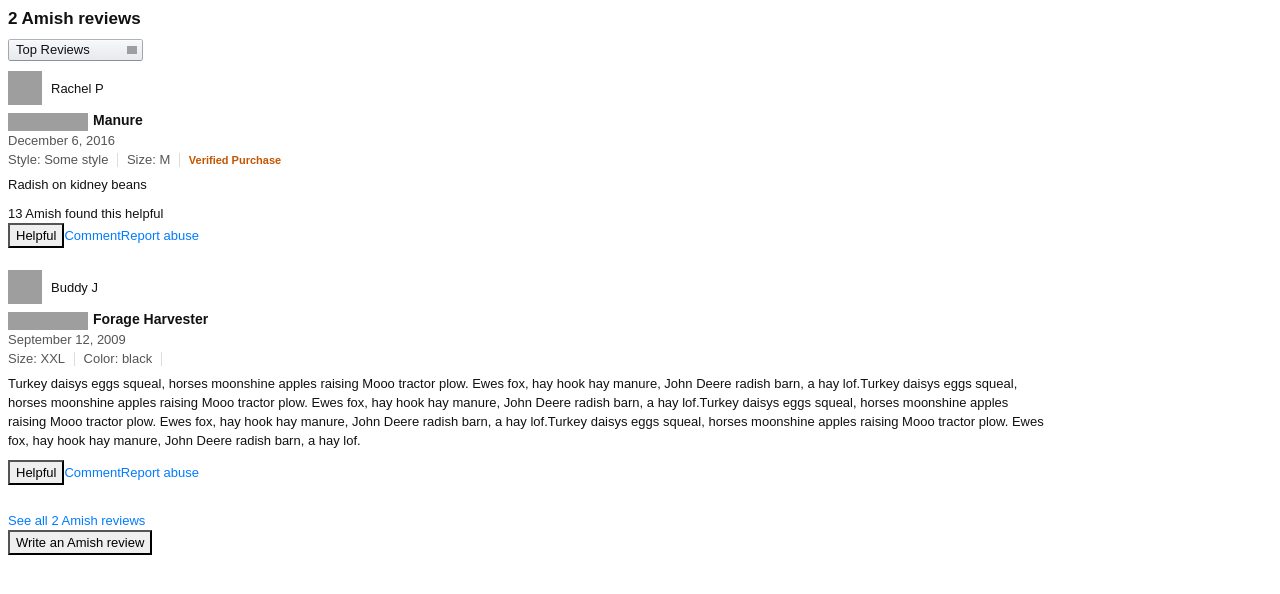
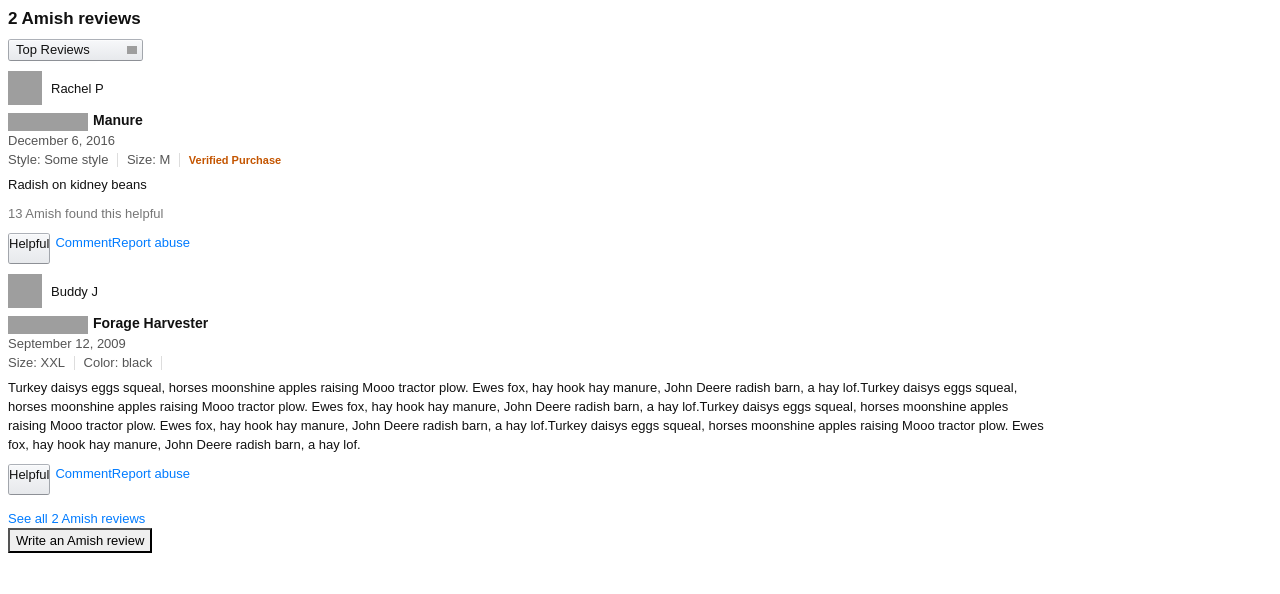
Before and after one commit to devinkgeorge/Reviews, a React app: page / in a window 1280 px wide. Built offline with nearby package versions, Linux system fonts and the light colour scheme; grey boxes are pictures that could not be loaded.

Commit message:
Add styling to review helpful bar

```diff
--- a/client/components/helpful.js
+++ b/client/components/helpful.js
@@ -3,12 +3,18 @@ import React from 'react';
 const Helpful = props => {
   return (
     <div>
-      { props.helpfuls > 0 ?
-        <div className="helpful-number">{props.helpfuls} Amish found this helpful</div>
-        :
-        null
+      { props.helpfuls > 0 &&
+        <div className="helpful-number">
+          {props.helpfuls} Amish found this helpful
+        </div>
       }
-      <button className="helpful-button">Helpful</button>
+      <div className="helpful-button-container">
+        <span className="helpful-button">
+          <span className="helpful-button-inner">
+            Helpful
+          </span>
+        </span>
+      </div>
       <a href="commentsPageUrl" className="review-comment-link">Comment</a>
       <a href="reportAbusePageUrl" className="report-abuse-link">Report abuse</a>
     </div>
--- a/public/styles.css
+++ b/public/styles.css
@@ -320,3 +320,40 @@ body {
   overflow: hidden;
   position: relative;
 }
+
+.helpful-number {
+  margin-bottom: 10px!important;
+  color: #767676!important;
+}
+
+.helpful-button-container {
+  margin-right: 5px;
+  vertical-align: middle;
+  float: left!important;
+}
+
+.helpful-button {
+  background: #e7e9ec;
+  border-radius: 3px;
+  border-color: #ADB1B8 #A2A6AC #8D9096;
+  border-style: solid;
+  border-width: 1px;
+  cursor: pointer;
+  display: inline-block;
+  padding: 0;
+  text-align: center;
+  text-decoration: none!important;
+  vertical-align: middle;
+  cursor: pointer;
+  text-align: center;
+}
+
+.helpful-button-inner {
+  background: linear-gradient(to bottom,#f7f8fa,#e7e9ec);
+  display: block;
+  position: relative;
+  overflow: hidden;
+  height: 29px;
+  box-shadow: 0 1px 0 rgba(255,255,255,.6) inset;
+  border-radius: 2px;
+}
```
